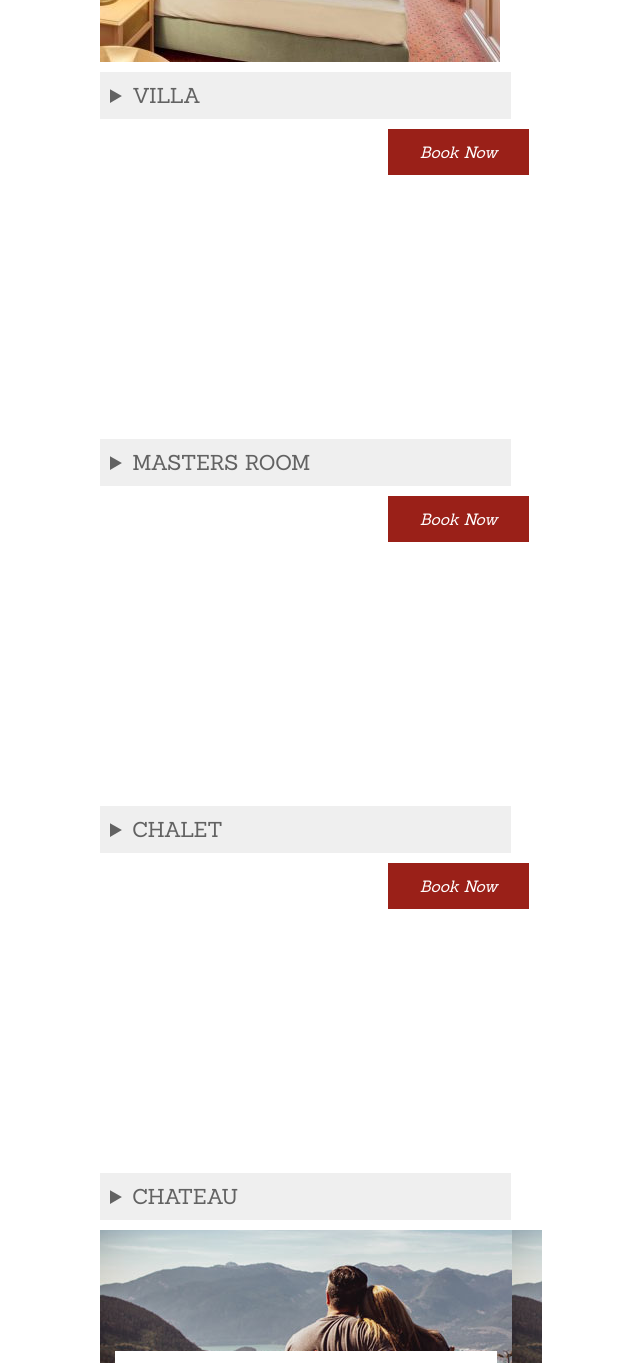
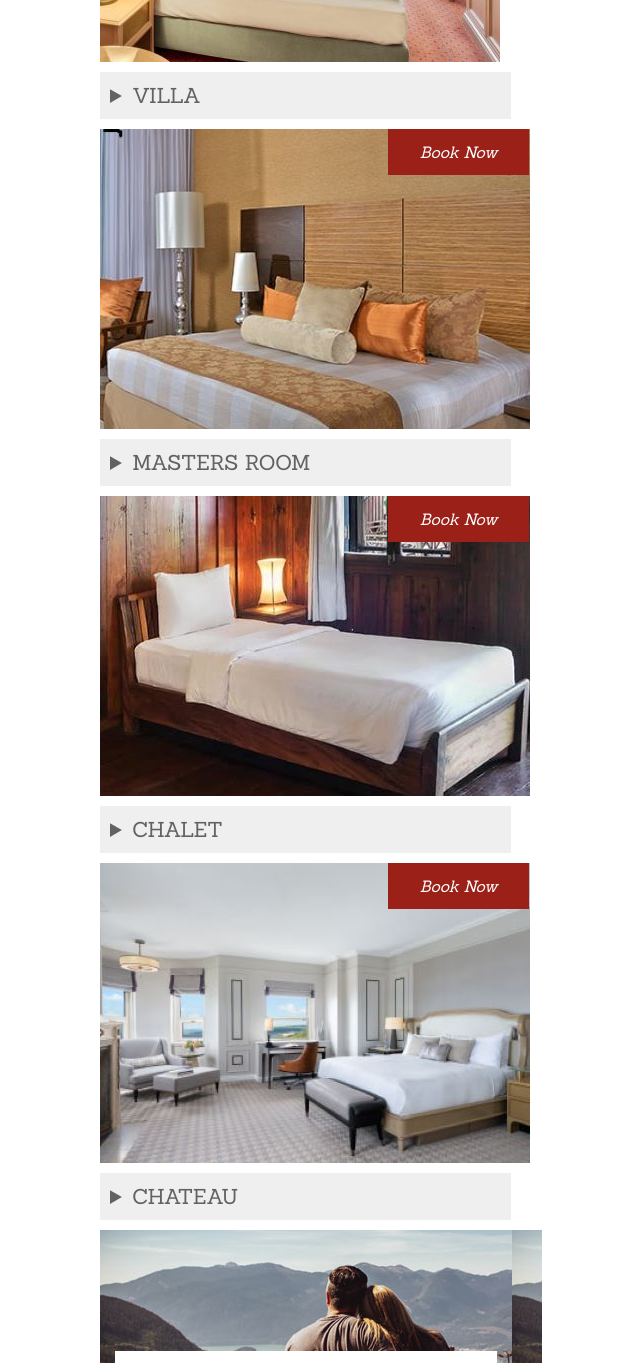
Before and after one commit to hetshah2405/het_shah_Final_Integrated_Project, a plain HTML site: page index.html in a window 1280 px wide. Shown: the part 1780-3143 px from the top of the page, without its empty margins (319-959 px from the left). Drawn offline with Linux system fonts and the light colour scheme.

Commit message:
Solve some problem
make some changes.

```diff
--- a/css/main.css
+++ b/css/main.css
@@ -95,7 +95,7 @@
     width: 500px;
  }
  #ROOM2 {
-    background: url(../images/junior\ room.jpg) no-repeat;
+    background: url(../images/juniorroom.jpg) no-repeat;
     height: 300px;
     width: 500px;
  }
@@ -105,17 +105,17 @@
     width: 500px;
  }
  #ROOM4 {
-    background: url(../images/master\ room.jpg) no-repeat;
+    background: url(../images/masterroom.jpg) no-repeat;
     height: 300px;
     width: 500px;
  }
  #ROOM5 {
-    background: url(../images/Chalet\ room.jpg) no-repeat;
+    background: url(../images/Chaletroom.jpg) no-repeat;
     height: 300px;
     width: 500px;
  }
  #ROOM6 {
-    background: url(../images/chateau\ room.jpg) no-repeat;
+    background: url(../images/chateauroom.jpg) no-repeat;
     height: 300px;
     width: 500px;
  }
```
Also changed, not shown: contact.html (+1 -1 lines).
